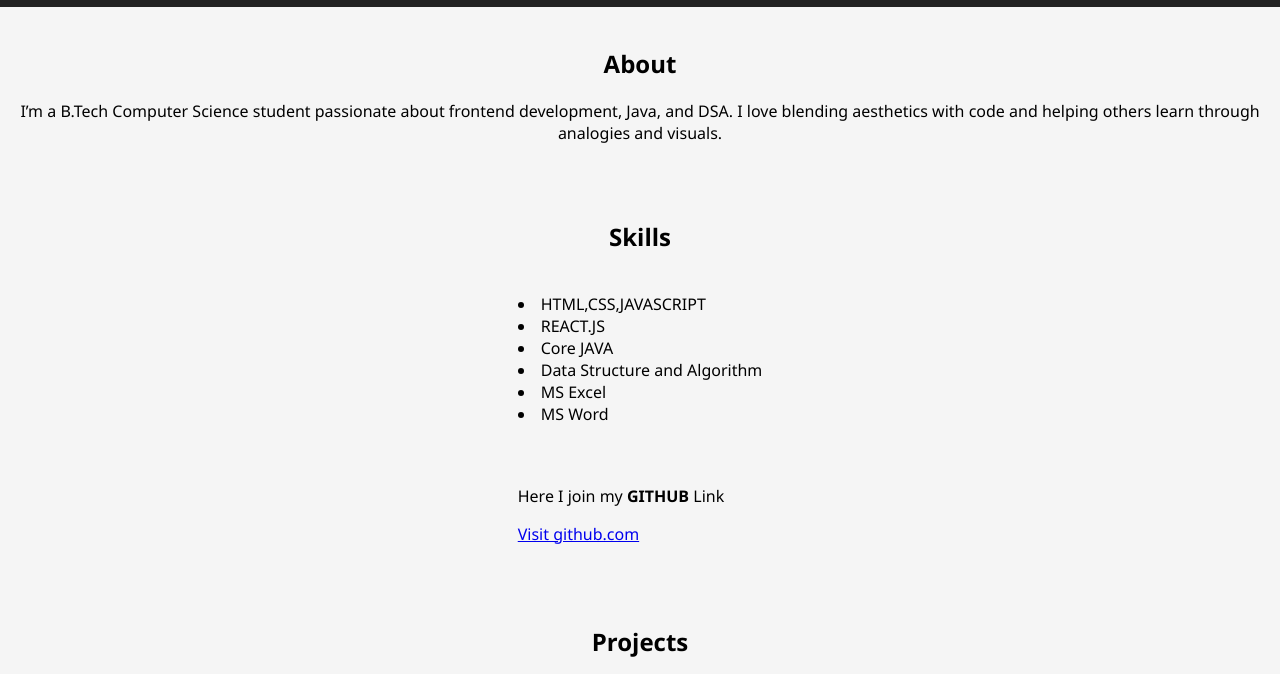
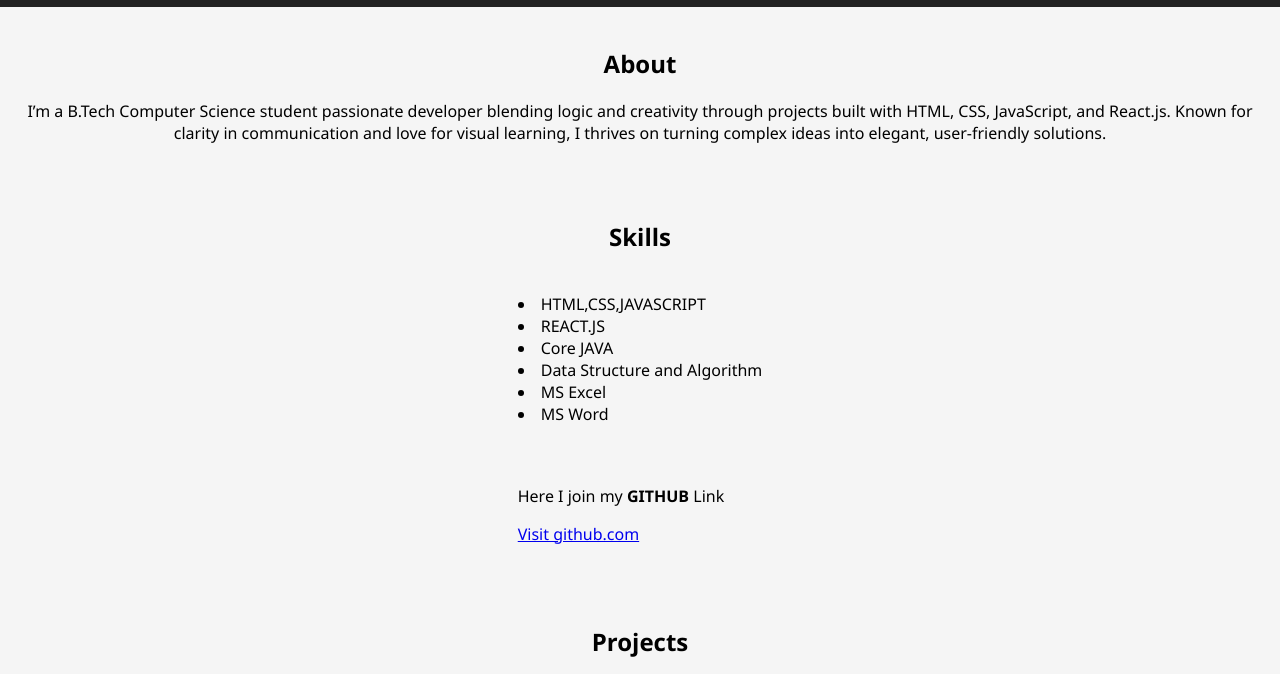
Before and after one commit to Harshika-Coder/My-Potfolio, a plain HTML site: page index.html in a window 1280 px wide. Shown: the part 67-741 px from the top of the page. Drawn offline with Linux system fonts and the light colour scheme.

Commit message:
changes committed

```diff
--- a/index.html
+++ b/index.html
@@ -27,8 +27,10 @@
     <section id="about">
         <!-- <img src="profile.jpg" alt="Harshika's Profile" class="profile-img" /> -->
         <h2><b>About</b></h2>
-        <p>I’m a B.Tech Computer Science student passionate about frontend development, Java, and DSA. I love blending
-            aesthetics with code and helping others learn through analogies and visuals.</p>
+        <p>I’m a B.Tech Computer Science student passionate developer blending logic and creativity
+            through projects built with HTML, CSS, JavaScript, and React.js. Known for clarity in
+            communication and love for visual learning, I thrives on turning complex ideas into elegant, user-friendly
+            solutions.</p>
     </section>
 
     <!-- Skills Section -->
```
